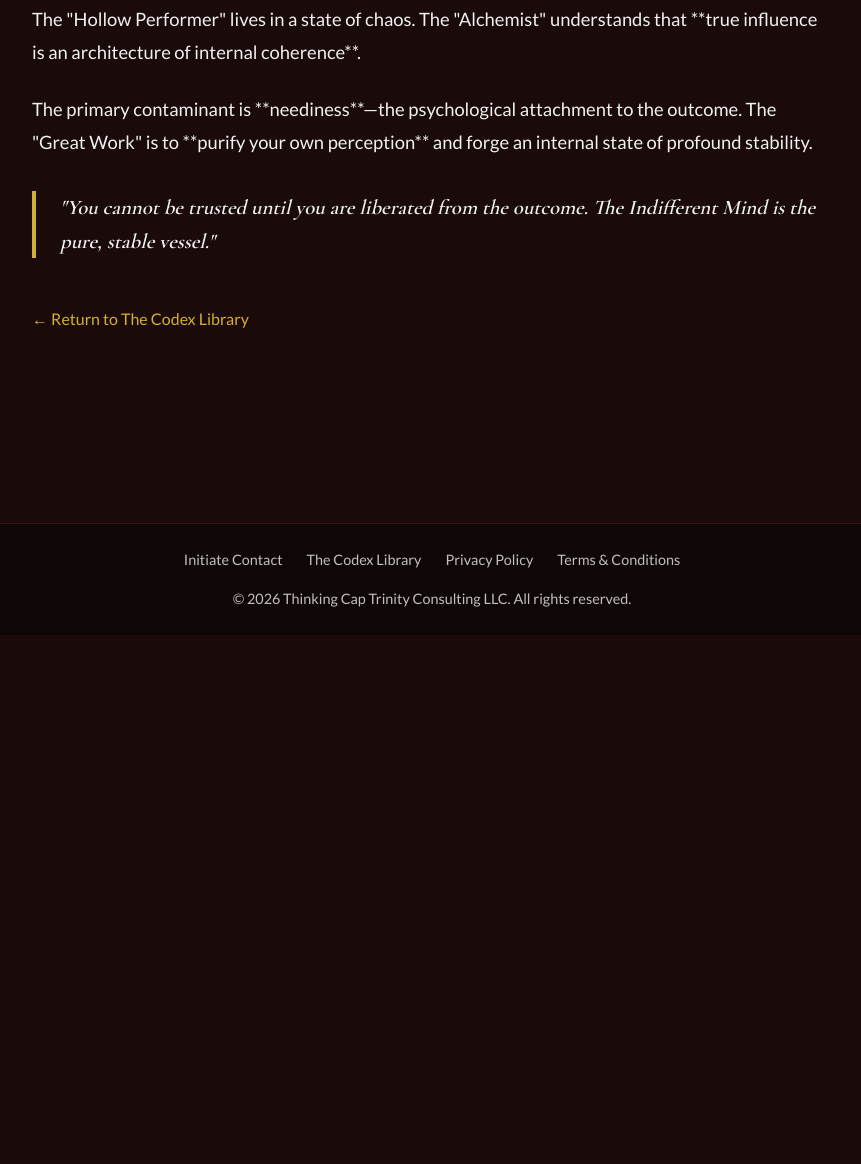
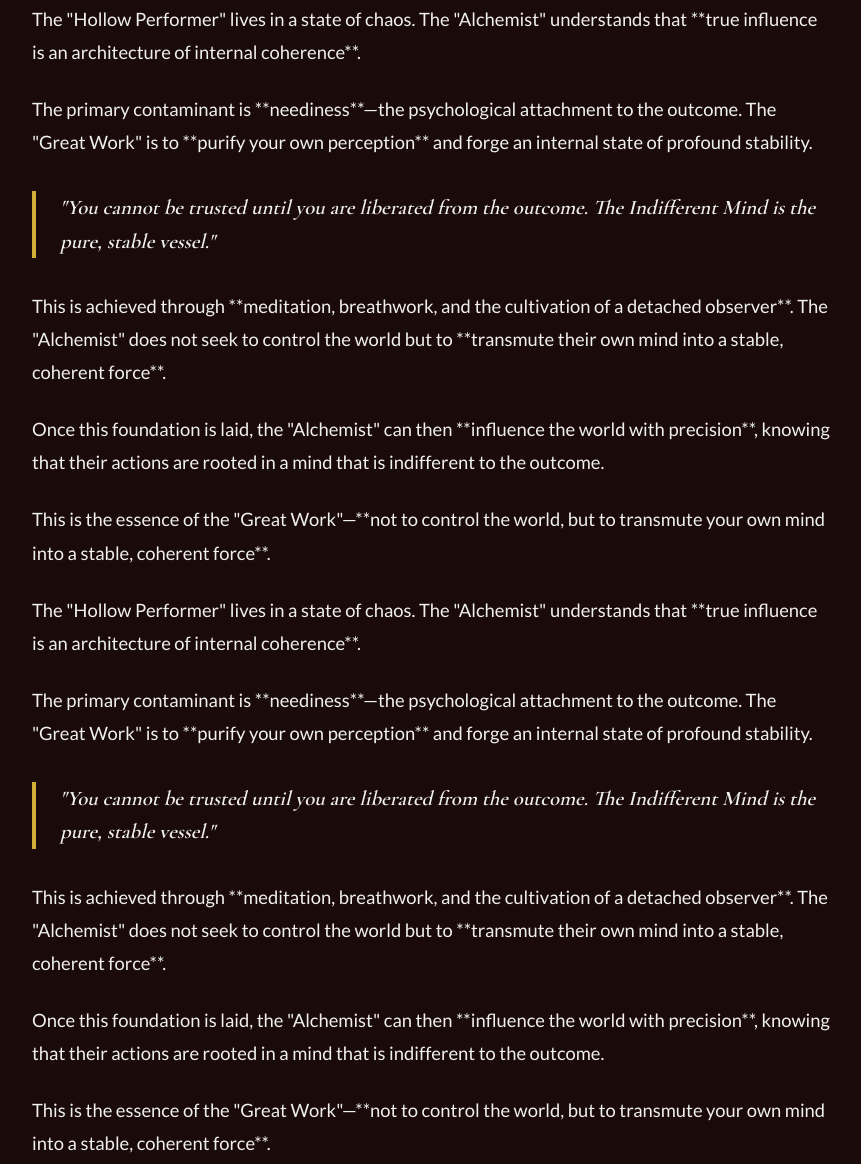
Before and after one commit to thinkingcaptech/TCTC-Cathedral, an Eleventy site: page codex/ignis-post.md in a window 1280 px wide. Shown: the part 272-1436 px from the top of the page, without its empty margins (208-1069 px from the left). Before the commit the page ends 907 px from the top, so only its background shows below. Built offline with nearby package versions, Linux system fonts and the light colour scheme; Eleventy itself is replaced by a stand-in of ours; files that its build step writes are made by us from their sources.

```diff
--- a/codex/ignis-post.md
+++ b/codex/ignis-post.md
@@ -12,4 +12,10 @@
 
 <blockquote class="post-quote">
   "You cannot be trusted until you are liberated from the outcome. The Indifferent Mind is the pure, stable vessel."
+</blockquote><p>This is achieved through **meditation, breathwork, and the cultivation of a detached observer**. The "Alchemist" does not seek to control the world but to **transmute their own mind into a stable, coherent force**.</p>
+<p>Once this foundation is laid, the "Alchemist" can then **influence the world with precision**, knowing that their actions are rooted in a mind that is indifferent to the outcome.</p><p>This is the essence of the "Great Work"—**not to control the world, but to transmute your own mind into a stable, coherent force**.</p><p>The "Hollow Performer" lives in a state of chaos. The "Alchemist" understands that **true influence is an architecture of internal coherence**.</p>
+<p>The primary contaminant is **neediness**—the psychological attachment to the outcome. The "Great Work" is to **purify your own perception** and forge an internal state of profound stability.</p>
+<blockquote class="post-quote">
+  "You cannot be trusted until you are liberated from the outcome. The Indifferent Mind is the pure, stable vessel."
 </blockquote>
+<p>This is achieved through **meditation, breathwork, and the cultivation of a detached observer**. The "Alchemist" does not seek to control the world but to **transmute their own mind into a stable, coherent force**.</p><p>Once this foundation is laid, the "Alchemist" can then **influence the world with precision**, knowing that their actions are rooted in a mind that is indifferent to the outcome.</p><p>This is the essence of the "Great Work"—**not to control the world, but to transmute your own mind into a stable, coherent force**.</p>
```
